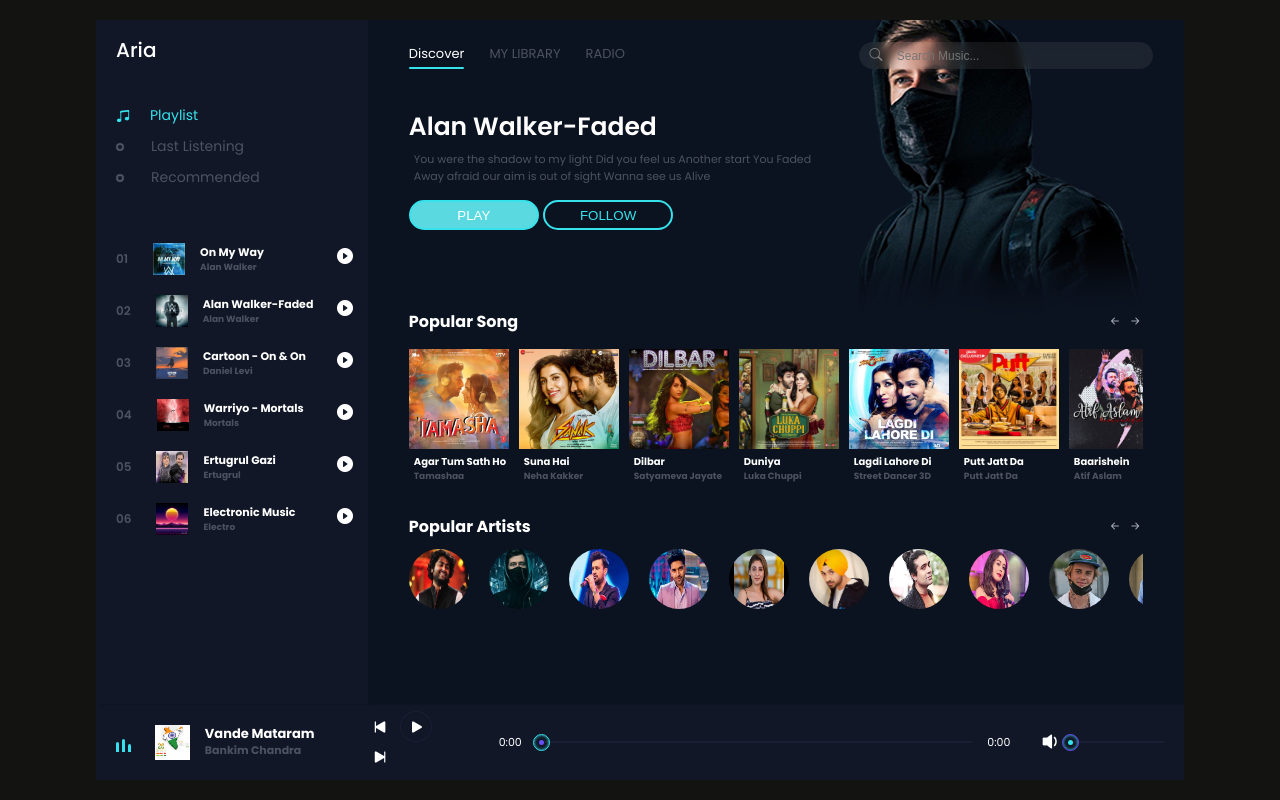
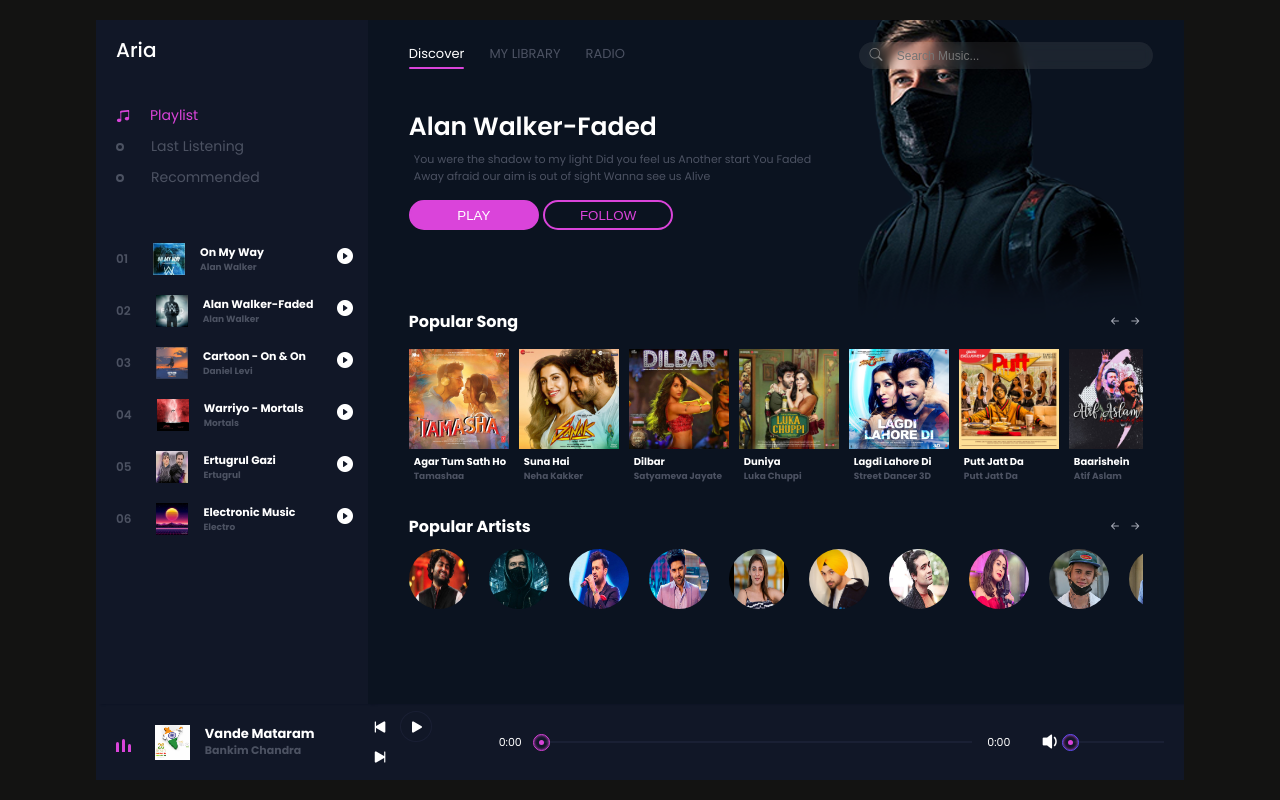
Before and after one commit to Awesomeasma/Aria-music-streaming-website, a plain HTML site: page index.html in a window 1280 px wide. Drawn offline with nearby package versions, Linux system fonts and the light colour scheme.

Commit message:
Update style.css

```diff
--- a/style.css
+++ b/style.css
@@ -91,7 +91,7 @@ header .menu_side .playlist h4 .bi{
     display: none;
 }
 header .menu_side .playlist .active{
-    color: #36e2ec;
+    color: #da44da;
     /* color: rgb(103, 80, 249); */
 }
 header .menu_side .playlist .active span{
@@ -165,6 +165,7 @@ header .master_play .wave .wave1{
     margin-right: 3px ;
     border-radius: 10px 10px 0px 0px ;
     background: #36e2ec;
+    background: #da44da;
     /* background: rgb(103, 80, 249); */
     animation: unset;
 }
@@ -253,6 +254,7 @@ header .master_play .bar {
 header .master_play .bar .bar2{
    position: absolute;
    background: #36e2ec;
+   background: #da44da;
    /* background: rgb(103, 80, 249); */
    width: 0%;
    height: 100%;
@@ -265,6 +267,7 @@ header .master_play .bar .dot{
    height: 5px;
    background: #36e2ec;
    background: rgb(103, 80, 249);
+   background: #da44da;
    border-radius: 50%;
    left: 0%;
    top: -1px;
@@ -276,11 +279,13 @@ header .master_play .bar .dot::before{
    width: 15px;
    height: 15px;
    border:1px solid #36e2ec;
+   border: 1px solid #da44da;
    /* border: rgb(103, 80, 249); */
    border-radius: 50%;
    left: -6px;
    top: -6px;
   box-shadow: inset 0px 0px 3px #36e2ec;
+  box-shadow: inset 0px 0px 3px #da44da;
   /* box-shadow: rgb(103, 80, 249); */
 }
 header .master_play .bar input{
@@ -321,6 +326,8 @@ header .master_play .vol input{
  header .master_play .vol .vol_bar{
     position: absolute;
     background: #36e2ec;
+    background: #da44da;
+
     /* background: rgb(103, 80, 249); */
     width: 0%;
     height: 100%;
@@ -332,6 +339,7 @@ header .master_play .vol input{
     width: 5px;
     height: 5px;
     background: #36e2ec;
+    background: #da44da;
     /* background: rgb(103, 80, 249); */
     border-radius: 50%;
     left: 0%;
@@ -345,10 +353,12 @@ header .master_play .vol input{
     height: 15px;
     border:1px solid #36e2ec;
     border: 1px solid rgb(103, 80, 249);
+    background: 1px solid #da44da;
     border-radius: 50%;
     left: -6px;
     top: -6px;
    box-shadow: inset 0px 0px 3px #36e2ec;
+   box-shadow: inset 0px 0px 3px #da44da;
    /* box-shadow: inset 0px 0px 3px rgb(103, 80, 249); */
  }
 
@@ -395,6 +405,7 @@ header .master_play .vol input{
    width: 100%;
    height: 2.5px;
    background: #36e2ec;
+   background:  #da44da;
    /* background: rgb(103, 80, 249); */
    bottom: -5px;
    left: 0;
@@ -469,10 +480,12 @@ header .master_play .vol input{
     width: 130px;
     height: 30px;
     border: 2px solid #36e2ec;
+    border:  2px solid #da44da;
     /* border: 2px solid rgb(103, 80, 249); */
     outline: none;
     border-radius: 20px;
     background: #5adae0;
+    background:  #da44da;
     /* background: rgb(103, 80, 249); */
     color: #fff;
     cursor: pointer;
@@ -480,22 +493,28 @@ header .master_play .vol input{
  }
  header .song_side .content .buttons button:hover{
     border: 2px solid #36e2ec;
+    border: 2px solid #da44da;
     /* border: 2px solid rgb(103, 80, 249); */
     background: none;
     color: #36e2ec;
+    color:  #da44da;
     /* color: rgb(241, 58, 88); */
  }
  header .song_side .content .buttons button:nth-child(2){
     border: 2px solid #36e2ec;
+    border: 2px solid #da44da;
     /* border: 2px solid rgb(103, 80, 249); */
     background: none;
     color: #36e2ec;
+    color:  #da44da;
     /* color: rgb(241, 58, 88); */
  }
  header .song_side .content .buttons button:nth-child(2):hover{
     border: 2px solid #36e2ec;
+    border: 2px solid #da44da;
     /* border: 2px solid rgb(103, 80, 249); */
     background: #36e2ec;
+    background:  #da44da;
     /* background: rgb(63, 48, 159); */
     color: #fff;
  }
```
